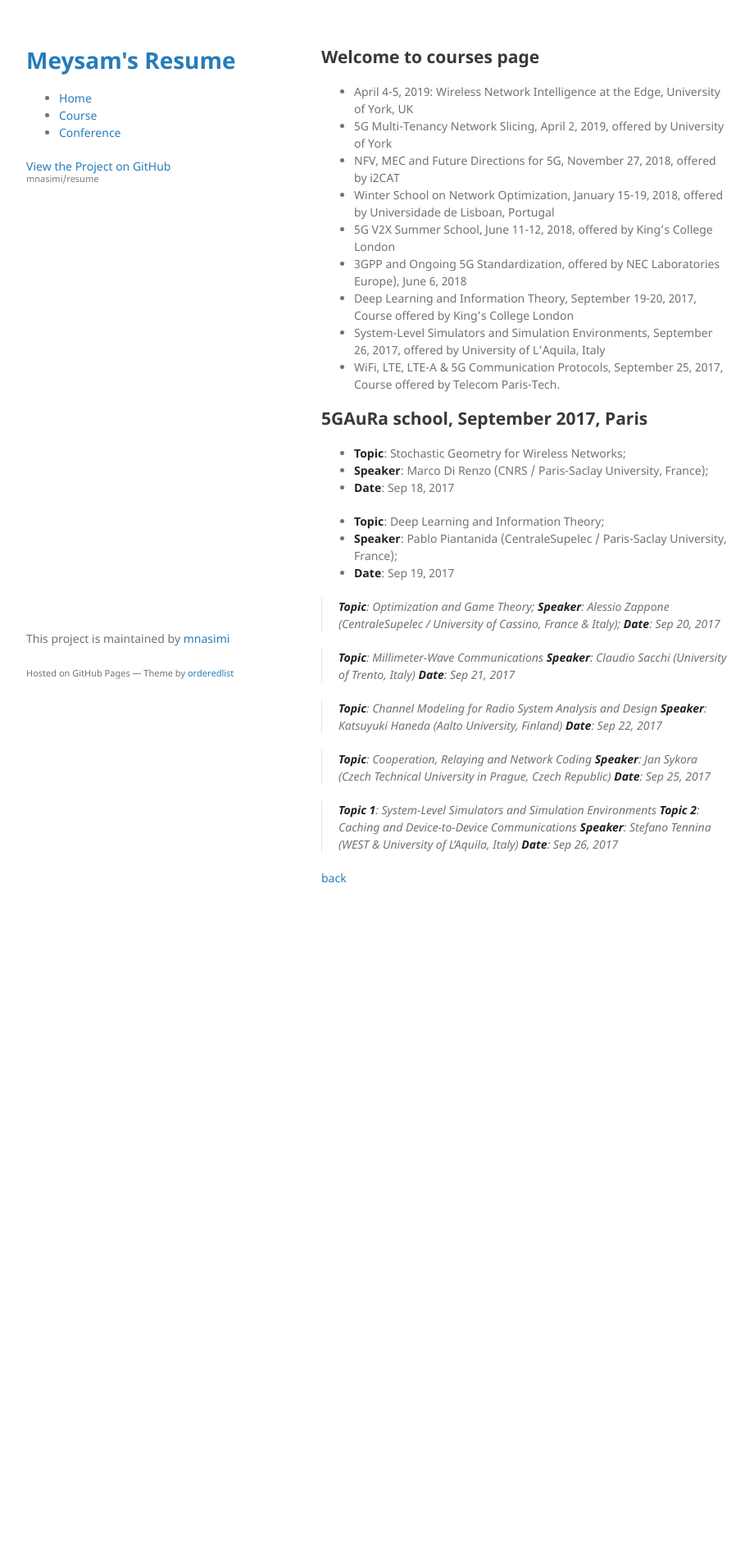
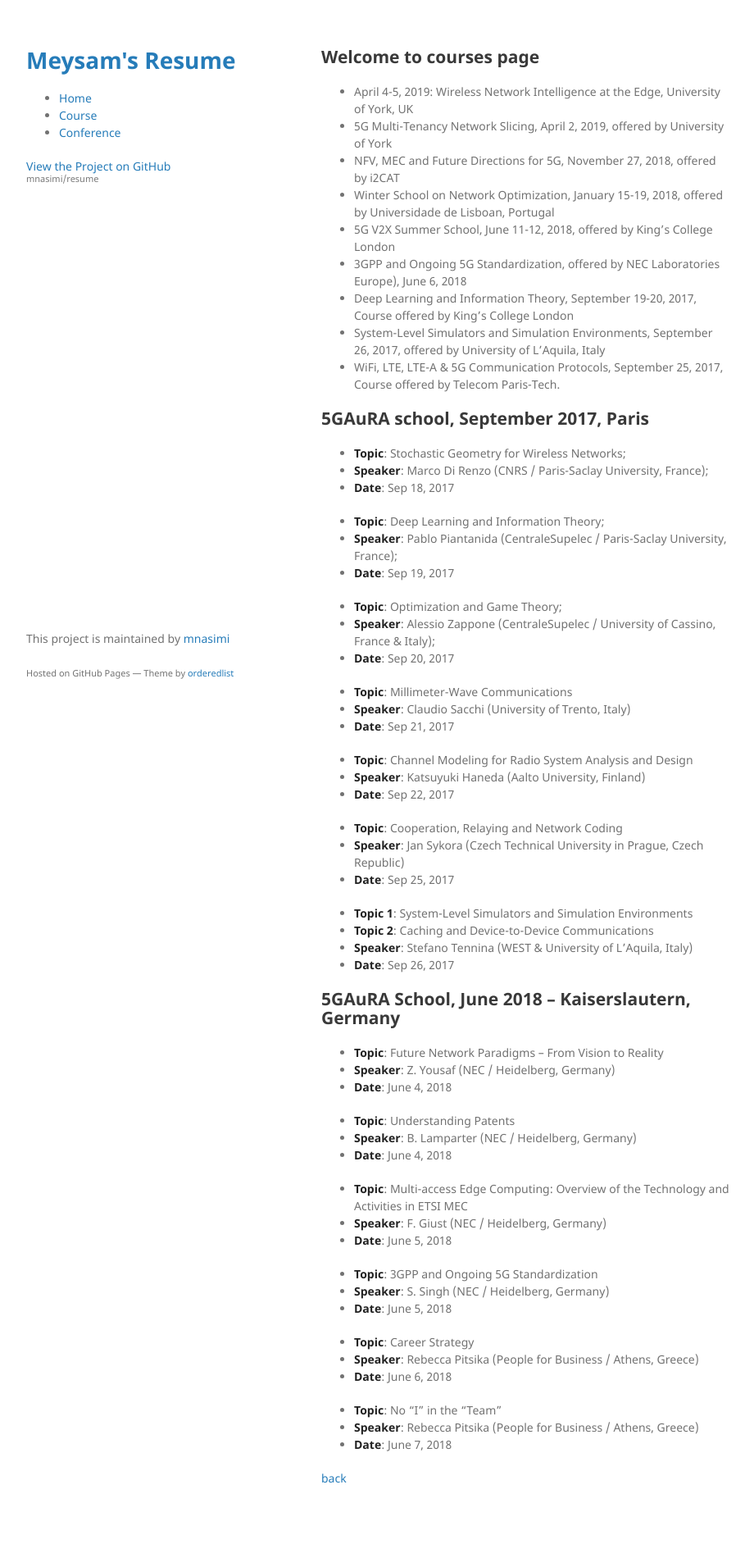
Before and after one commit to mnasimi/resume, a Jekyll site: the page built from course.md, in a window 1280 px wide. Shown: the whole page at 82% size, without its empty margins (178-1098 px from the left). Built offline with Jekyll 4.4.1, drawn with Linux system fonts in a browser that asks for light colours; the repository's description, which GitHub fills in, is left out; our own code applies the rules of GitHub Pages for plain Markdown files; before the commit the page ends 1151 px from its top, so only the background shows below that.

Commit message:
Update course.md
add new courses

```diff
--- a/course.md
+++ b/course.md
@@ -15,7 +15,7 @@ layout: default
 - WiFi, LTE, LTE-A & 5G Communication Protocols, September 25, 2017, Course offered by Telecom Paris-Tech.
 
 
-## 5GAuRa school, September 2017, Paris
+## 5GAuRA school, September 2017, Paris
 
 - **Topic**: Stochastic Geometry for Wireless Networks;
 - **Speaker**: Marco Di Renzo (CNRS / Paris-Saclay University, France);
@@ -26,30 +26,53 @@ layout: default
 - **Speaker**: Pablo Piantanida (CentraleSupelec / Paris-Saclay University, France);
 - **Date**: Sep 19, 2017
 
-> **Topic**: Optimization and Game Theory;
-> **Speaker**: Alessio Zappone (CentraleSupelec / University of Cassino, France & Italy);
-> **Date**: Sep 20, 2017
+- **Topic**: Optimization and Game Theory;
+- **Speaker**: Alessio Zappone (CentraleSupelec / University of Cassino, France & Italy);
+- **Date**: Sep 20, 2017
 
-> **Topic**: Millimeter-Wave Communications
-> **Speaker**: Claudio Sacchi (University of Trento, Italy)
-> **Date**: Sep 21, 2017
+- **Topic**: Millimeter-Wave Communications
+- **Speaker**: Claudio Sacchi (University of Trento, Italy)
+- **Date**: Sep 21, 2017
 
-> **Topic**: Channel Modeling for Radio System Analysis and Design
-> **Speaker**: Katsuyuki Haneda (Aalto University, Finland)
-> **Date**: Sep 22, 2017
+- **Topic**: Channel Modeling for Radio System Analysis and Design
+- **Speaker**: Katsuyuki Haneda (Aalto University, Finland)
+- **Date**: Sep 22, 2017
 
-> **Topic**: Cooperation, Relaying and Network Coding
-> **Speaker**: Jan Sykora (Czech Technical University in Prague, Czech Republic)
-> **Date**: Sep 25, 2017
+- **Topic**: Cooperation, Relaying and Network Coding
+- **Speaker**: Jan Sykora (Czech Technical University in Prague, Czech Republic)
+- **Date**: Sep 25, 2017
 
-> **Topic 1**: System-Level Simulators and Simulation Environments
-> **Topic 2**: Caching and Device-to-Device Communications
-> **Speaker**: Stefano Tennina (WEST & University of L'Aquila, Italy)
-> **Date**: Sep 26, 2017
+- **Topic 1**: System-Level Simulators and Simulation Environments
+- **Topic 2**: Caching and Device-to-Device Communications
+- **Speaker**: Stefano Tennina (WEST & University of L'Aquila, Italy)
+- **Date**: Sep 26, 2017
 
 
+## 5GAuRA School, June 2018 – Kaiserslautern, Germany
 
+- **Topic**: Future Network Paradigms – From Vision to Reality
+- **Speaker**: Z. Yousaf (NEC / Heidelberg, Germany)
+- **Date**: June 4, 2018
 
+- **Topic**: Understanding Patents
+- **Speaker**: B. Lamparter (NEC / Heidelberg, Germany)
+- **Date**: June 4, 2018
+
+- **Topic**: Multi-access Edge Computing: Overview of the Technology and Activities in ETSI MEC
+- **Speaker**: F. Giust (NEC / Heidelberg, Germany)
+- **Date**: June 5, 2018
+
+- **Topic**: 3GPP and Ongoing 5G Standardization
+- **Speaker**: S. Singh (NEC / Heidelberg, Germany)
+- **Date**: June 5, 2018
+
+- **Topic**: Career Strategy
+- **Speaker**: Rebecca Pitsika (People for Business / Athens, Greece)
+- **Date**: June 6, 2018
+
+- **Topic**: No “I” in the “Team”
+- **Speaker**: Rebecca Pitsika (People for Business / Athens, Greece)
+- **Date**: June 7, 2018
 
 
 
```
